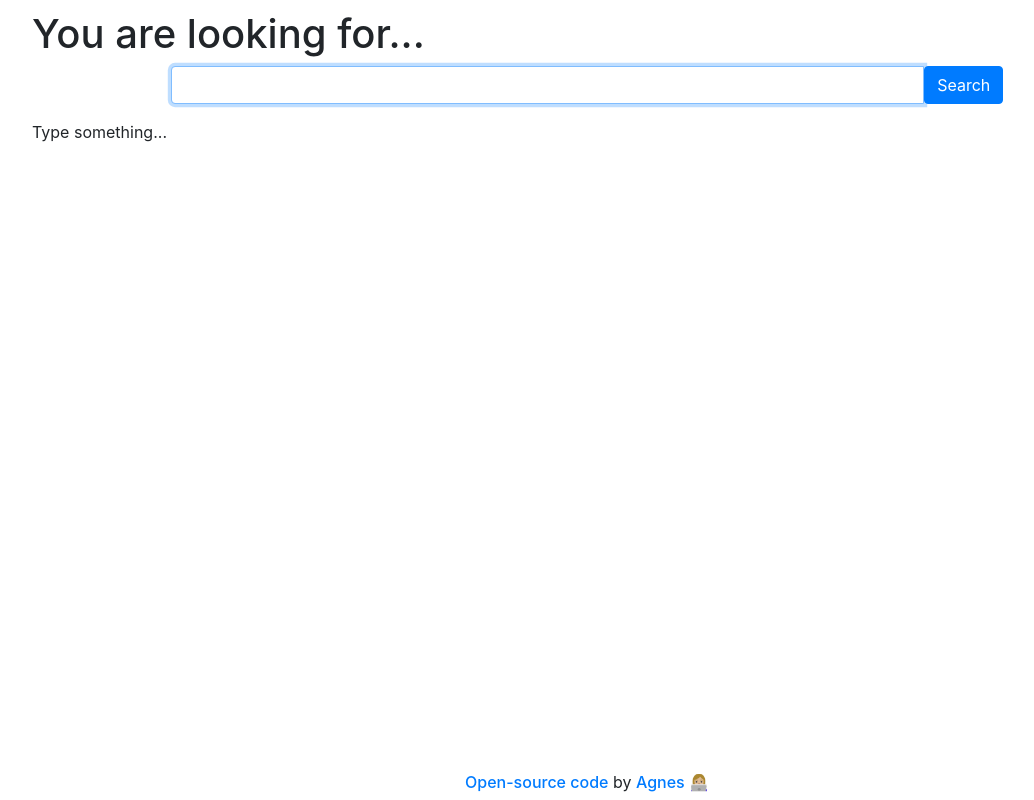
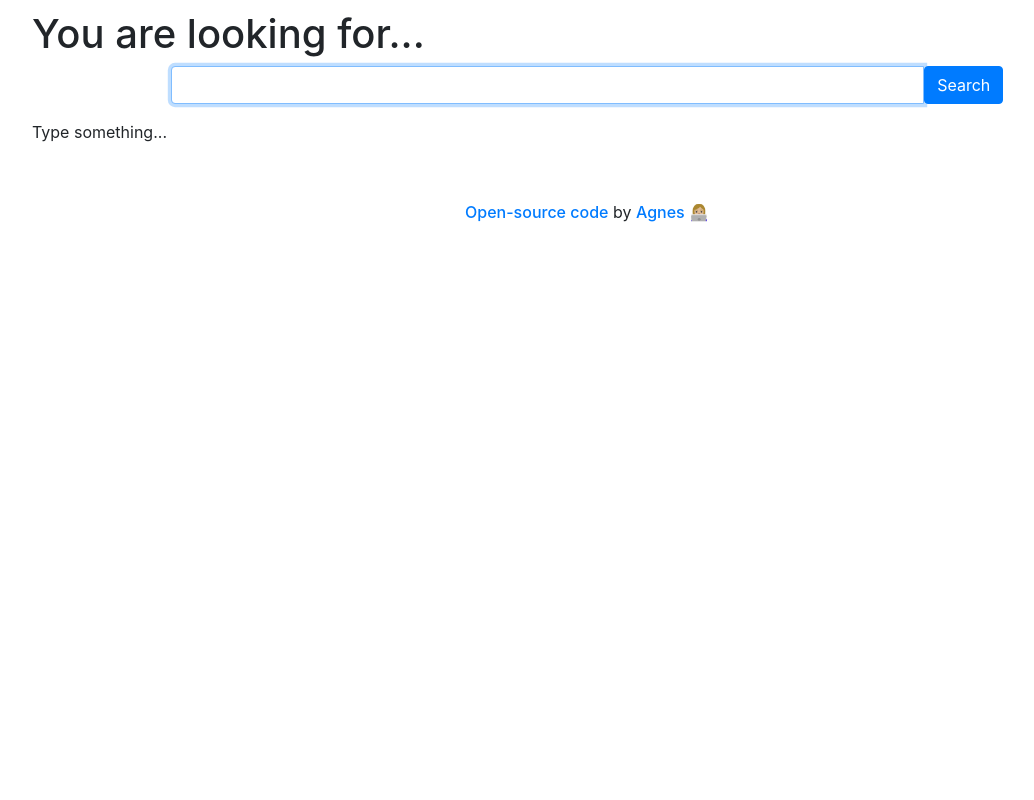
Before and after one commit to Agnes404/dictionary-project, a React (Create React App) app: page / in a window 1280 px wide. Shown: the whole page, without its empty margins (53-1087 px from the left). Built offline with nearby package versions, Linux system fonts and the light colour scheme.

Commit message:
Added audio player

```diff
--- a/package.json
+++ b/package.json
@@ -10,6 +10,7 @@
     "axios": "^0.21.1",
     "bootstrap": "^4.6.0",
     "react": "^17.0.2",
+    "react-audio-player": "^0.17.0",
     "react-bootstrap": "^1.5.2",
     "react-dom": "^17.0.2",
     "react-scripts": "4.0.3",
--- a/public/index.html
+++ b/public/index.html
@@ -10,6 +10,10 @@
       content="Web site created using create-react-app"
     />
     <title>Dictionary</title>
+    <script
+      src="https://kit.fontawesome.com/a8868d2026.js"
+      crossorigin="anonymous"
+    ></script>
   </head>
   <body>
     <noscript>You need to enable JavaScript to run this app.</noscript>
--- a/src/Footer.css
+++ b/src/Footer.css
@@ -5,12 +5,9 @@
 }
 
 footer {
+  margin-top: calc(5%);
   width: 100%;
   text-align: center;
-  position: fixed;
-  bottom: 0;
-  left: 0;
-  height: 30px;
 }
 
 .gitHubLink:hover,
--- a/src/Meaning.js
+++ b/src/Meaning.js
@@ -2,20 +2,19 @@ import React from "react";
 import Synonyms from "./Synonyms";
 
 export default function Meaning(props) {
-  console.log(props.meaning);
   return (
     <div className="Meaning">
       <h3>{props.meaning.partOfSpeech}</h3>
       {props.meaning.definitions.map(function (definition, index) {
         return (
           <div key={index}>
-            <p>
+            <div>
               {" "}
               {definition.definition}
               <br />
               <em> {definition.example}</em>{" "}
               <Synonyms synonyms={definition.synonyms} />
-            </p>
+            </div>
           </div>
         );
       })}
--- a/src/Phonetics.js
+++ b/src/Phonetics.js
@@ -1,10 +1,12 @@
 import React from "react";
+import ReactAudioPlayer from "react-audio-player";
 
 export default function Phonetics(props) {
+  console.log(props.phonetics.audio);
   return (
     <div className="Phonetics">
       <div>{props.phonetics.text}</div>
-      <a href="{props.phonetics.audio}">Listen here</a>
+      <ReactAudioPlayer src={props.phonetics.audio} controls />
     </div>
   );
 }
--- a/src/Results.js
+++ b/src/Results.js
@@ -3,7 +3,6 @@ import Meaning from "./Meaning";
 import Phonetics from "./Phonetics";
 
 export default function Results(props) {
-  console.log(props);
   if (props.results) {
     return (
       <div className="Results">
```
Also changed, not shown: 1 other file (tests, documents, lock files or other folders).
